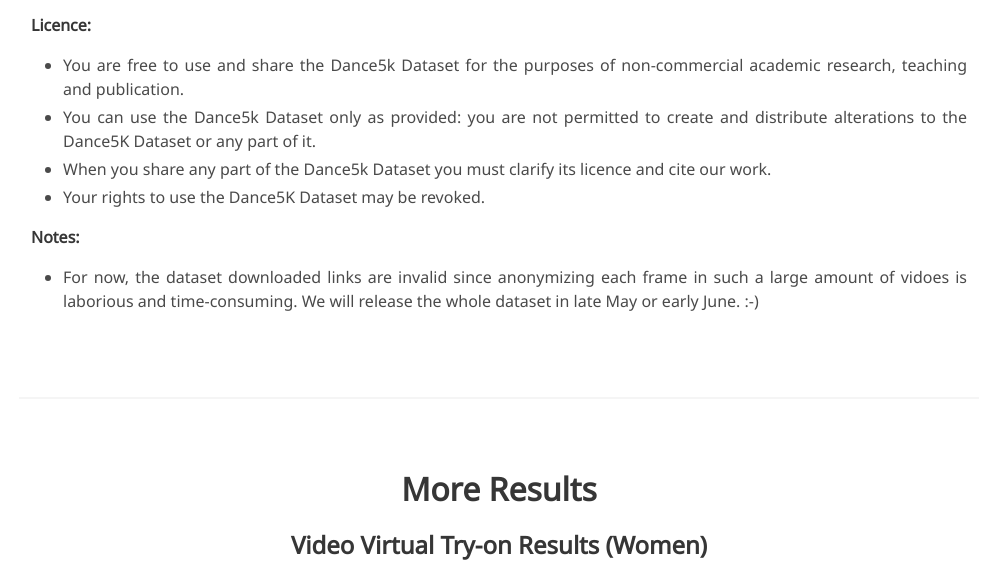
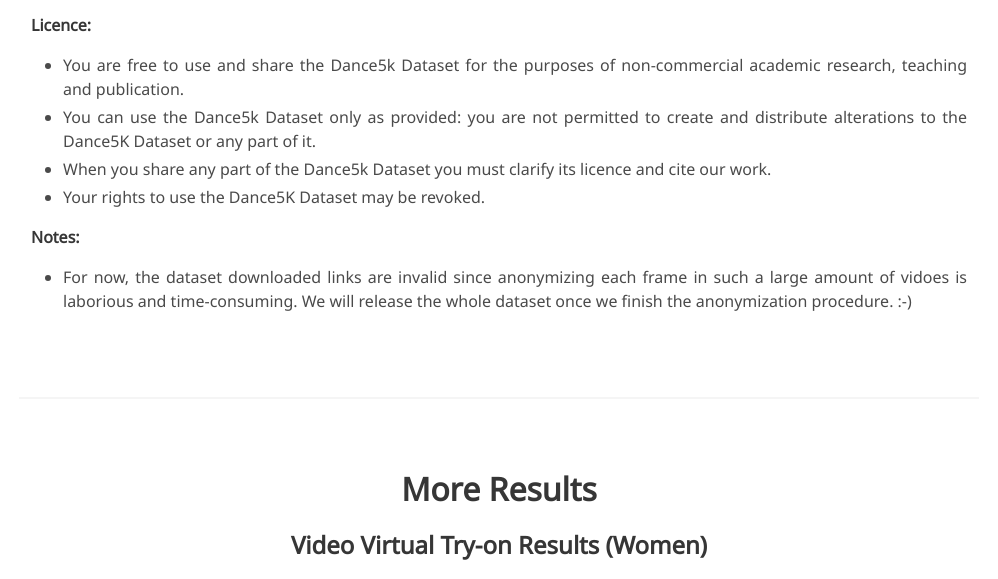
Before and after one commit to awesome-wflow/awesome-wflow.github.io, a plain HTML site: page index.html in a window 1280 px wide. Shown: the part 2894-3473 px from the top of the page, without its empty margins (141-1139 px from the left). Drawn offline with nearby package versions, Linux system fonts and the light colour scheme; grey boxes are pictures that could not be loaded; some icons are missing; a web font is replaced by a local one.

Commit message:
update notes

```diff
--- a/index.html
+++ b/index.html
@@ -232,7 +232,7 @@
                         <li>
                             <p>For now, the dataset downloaded links are invalid since anonymizing each frame in such a
                                 large amount of vidoes is laborious and time-consuming. We will release the whole
-                                dataset in late May or early June. :-) </p>
+                                dataset once we finish the anonymization procedure. :-) </p>
                         </li>
                     </ul>
                     <!-- <p><strong>Dance5k Dataset Directory Structure:</strong></p> -->
```
